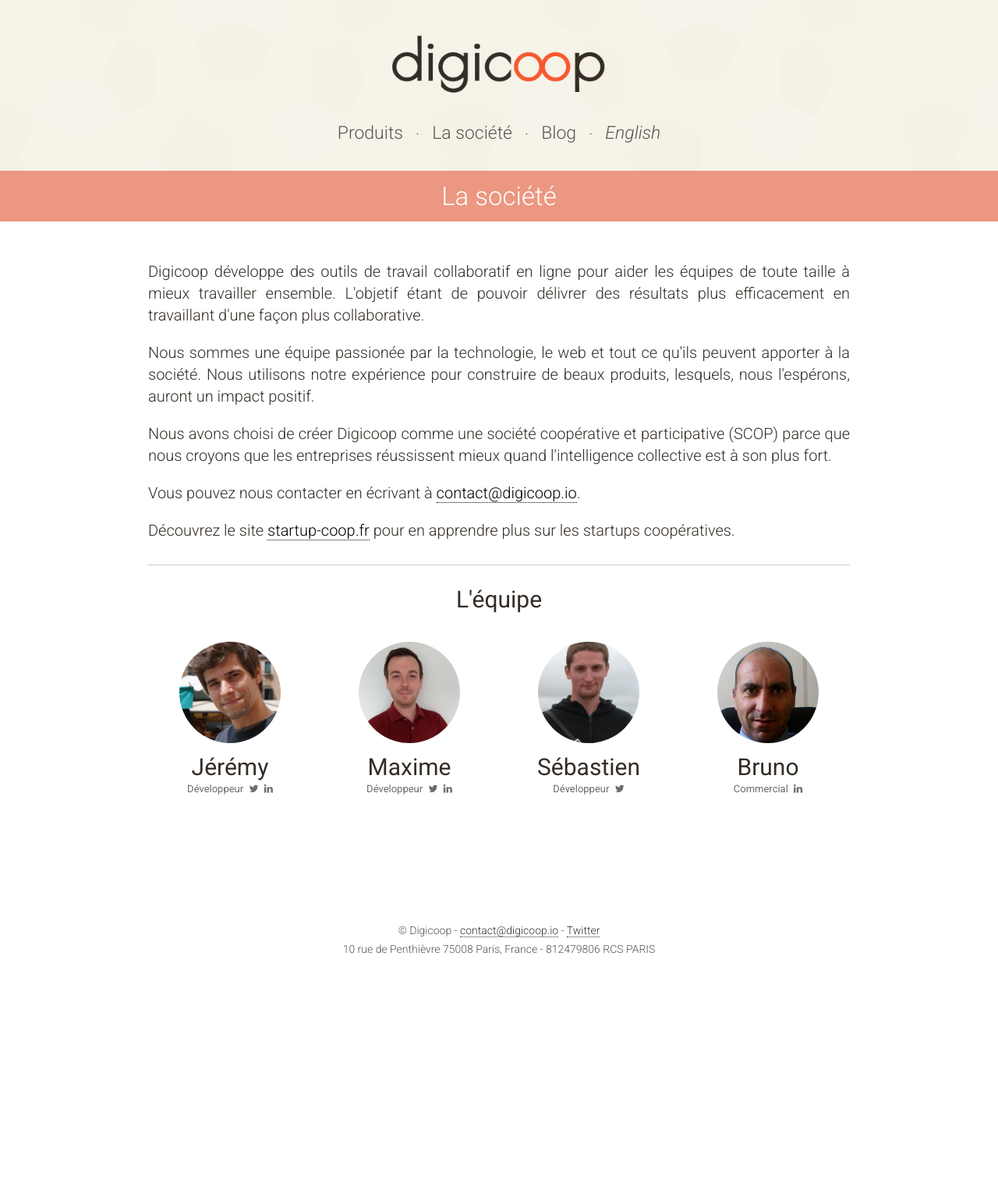
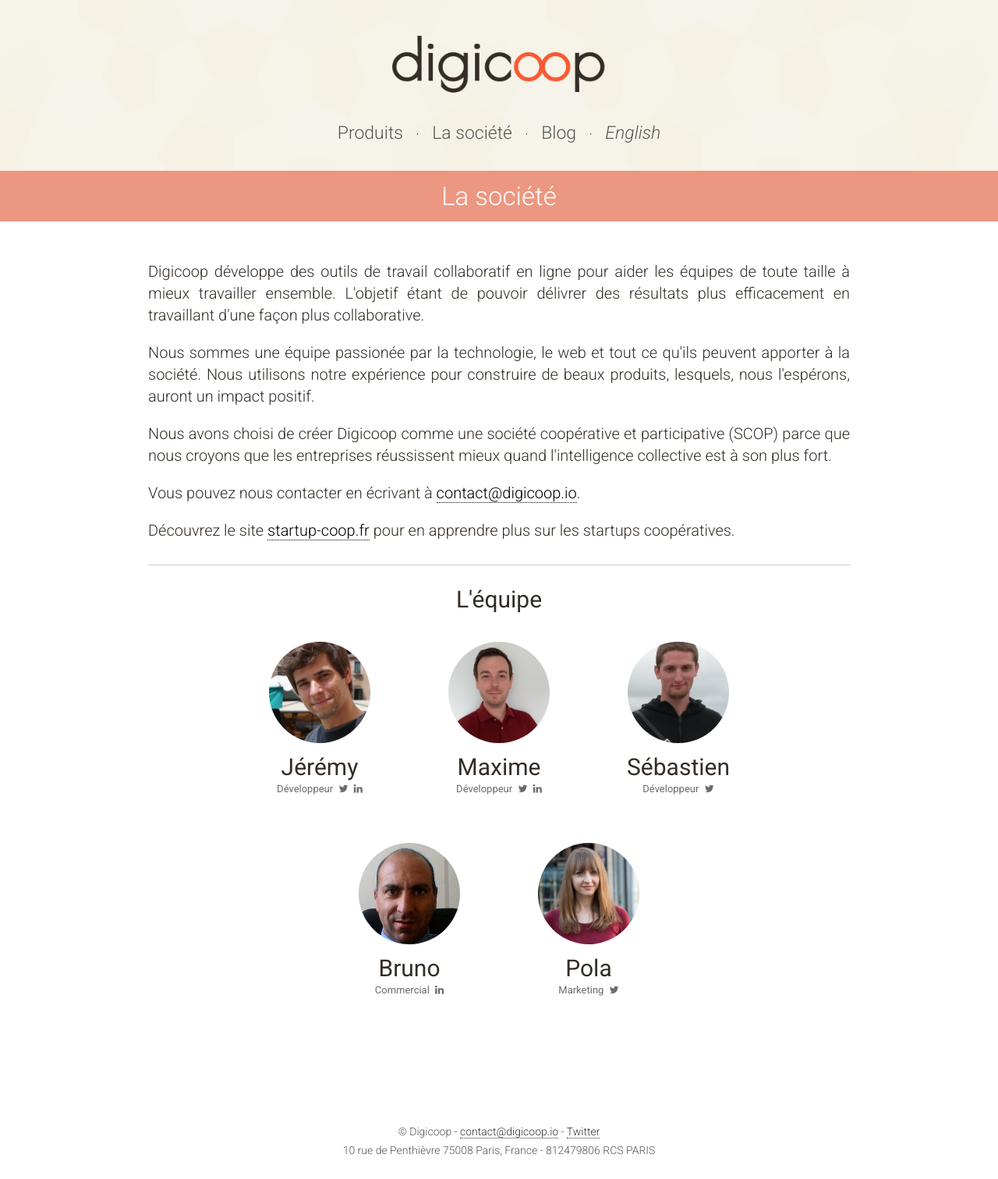
Before and after one commit to digicoop/digicoop.github.io, a Jekyll site: the page built from societe.html, in a window 1280 px wide. Shown: the whole page at 78% size. Built offline with Jekyll 4.4.1, drawn with Linux system fonts in a browser that asks for light colours; nearby versions of some CDN libraries; before the commit the page ends 1254 px from its top, so only the background shows below that.

Commit message:
added pola to team

```diff
--- a/_data/team.yml
+++ b/_data/team.yml
@@ -16,3 +16,7 @@
   avatar: /assets/img/bruno.jpg
   role: Commercial
   linkedin: brunoalcaras
+- name: Pola
+  avatar: /assets/img/pola.jpg
+  role: Marketing
+  twitter: jamedia_
--- a/assets/css/layout.css
+++ b/assets/css/layout.css
@@ -167,6 +167,7 @@
     display: flex;
     justify-content: center;
     align-items: center;
+    flex-wrap: wrap;
 }
     #team li {
         display: inline-block;
```
Also changed, not shown: assets/img/pola.jpg (added).
